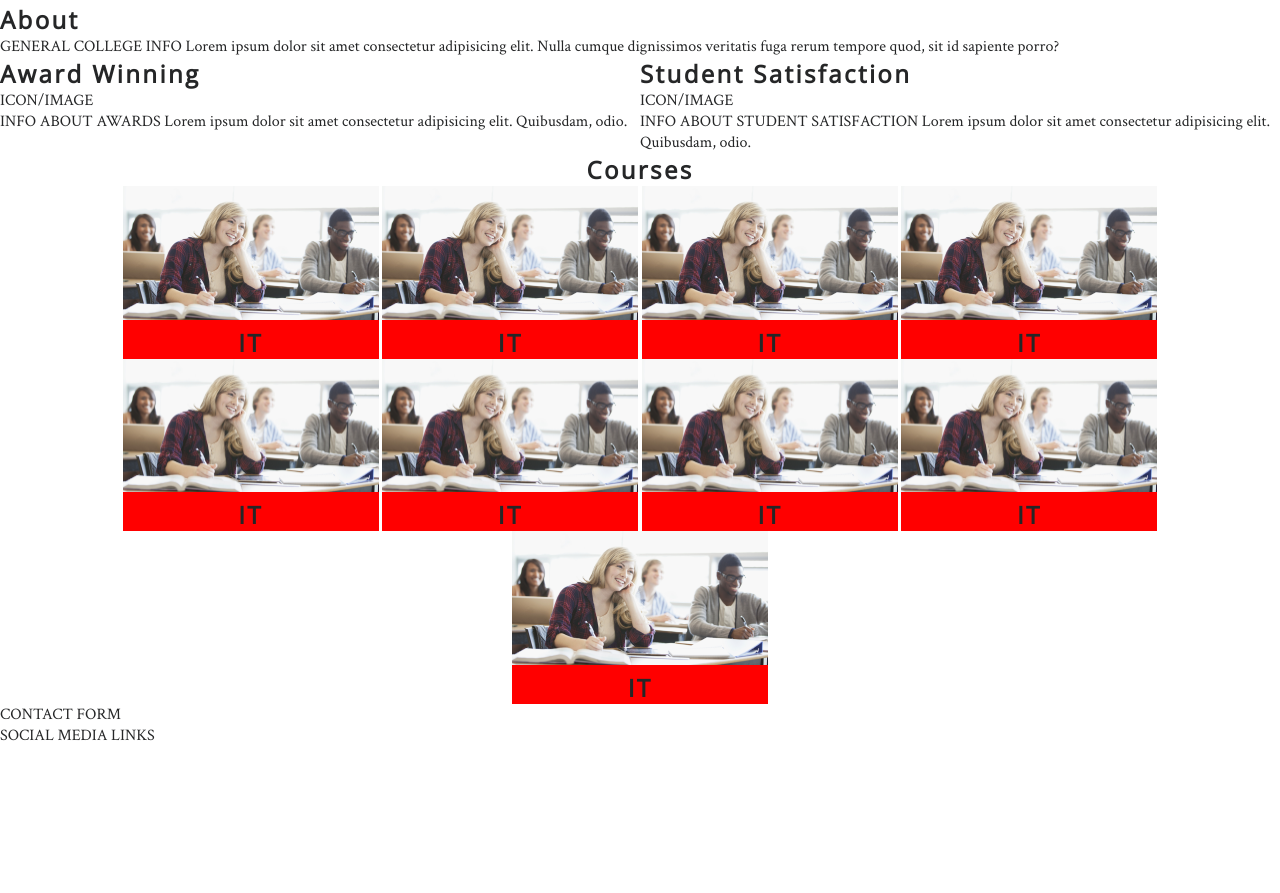
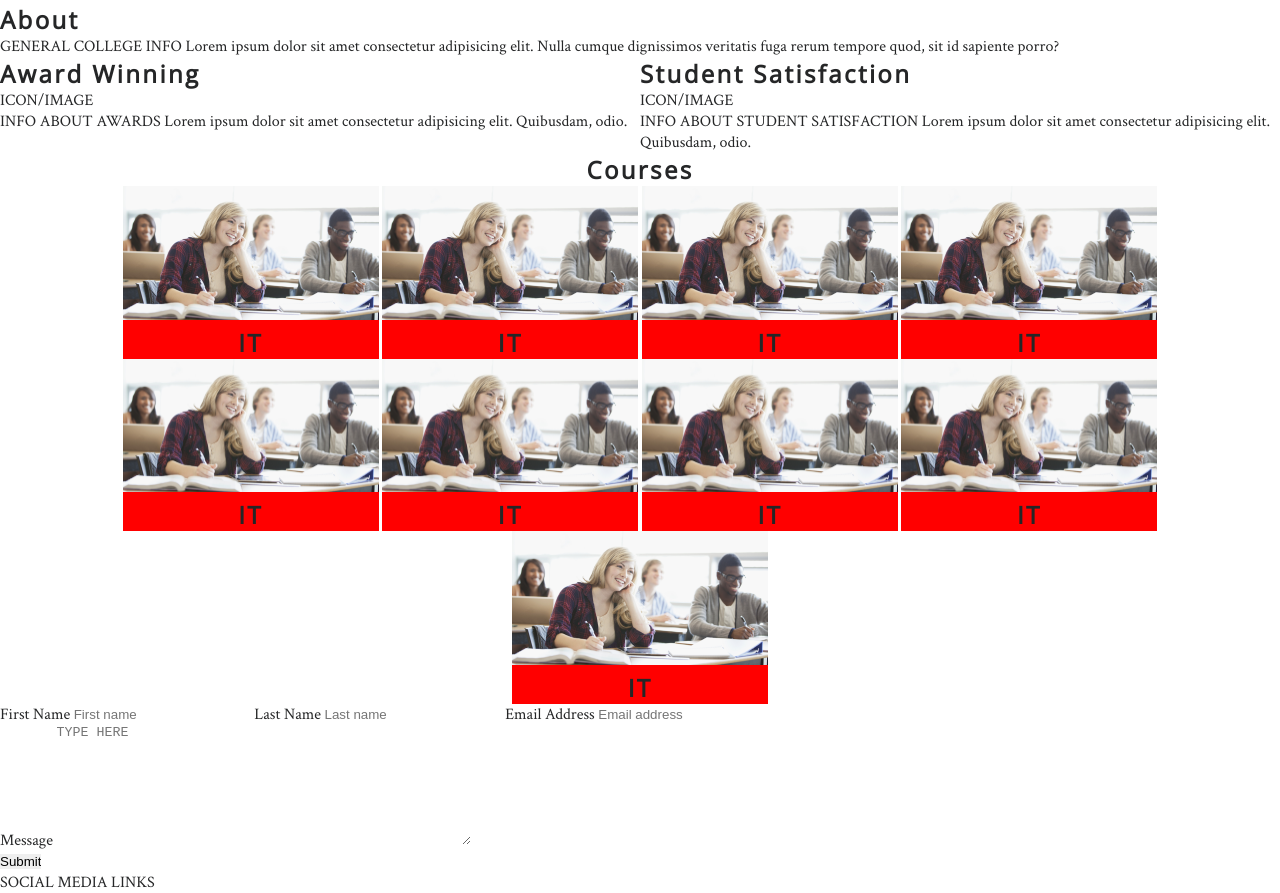
Before and after one commit to mjjstockman/hull-college-before, a plain HTML site: page index.html in a window 1280 px wide. Shown: the part 747-1640 px from the top of the page. Before the commit the page ends 1493 px from the top, so only its background shows below. Drawn offline with nearby package versions, Linux system fonts and the light colour scheme.

Commit message:
Add basic Contact placeholder content

```diff
--- a/index.html
+++ b/index.html
@@ -39,7 +39,8 @@
 
     <section id="about-section">
         <h1>About</h1>
-        <p>GENERAL COLLEGE INFO Lorem ipsum dolor sit amet consectetur adipisicing elit. Nulla cumque dignissimos veritatis fuga rerum
+        <p>GENERAL COLLEGE INFO Lorem ipsum dolor sit amet consectetur adipisicing elit. Nulla cumque dignissimos
+            veritatis fuga rerum
             tempore quod, sit id sapiente porro?
         </p>
 
@@ -52,7 +53,8 @@
         <div class="about-split">
             <h2>Student Satisfaction</h2>
             ICON/IMAGE
-            <p>INFO ABOUT STUDENT SATISFACTION Lorem ipsum dolor sit amet consectetur adipisicing elit. Quibusdam, odio.</p>
+            <p>INFO ABOUT STUDENT SATISFACTION Lorem ipsum dolor sit amet consectetur adipisicing elit. Quibusdam, odio.
+            </p>
         </div>
     </section>
 
@@ -104,8 +106,24 @@
         </div>
     </section>
 
-    <section>
-        CONTACT FORM
+    <section class="form-section">
+        <form method="POST" action="#">
+            <label for="fname">First Name</label>
+            <input id="fname" name="first_name" type="text" placeholder="First name" required>
+
+            <label for="lname">Last Name</label>
+            <input id="lname" name="last_name" type="text" placeholder="Last name" required>
+
+            <label for="email">Email Address</label>
+            <input id="email" name="email_address" type="email" placeholder="Email address" required>
+
+            <div>
+                <label for="message">Message</label>
+                <textarea id="message" name="message" rows="8" cols="50" placeholder="TYPE HERE" required></textarea>
+            </div>
+
+            <input type="submit">
+        </form>
     </section>
 
     <section>
```
Also changed, not shown: 1 other file.
